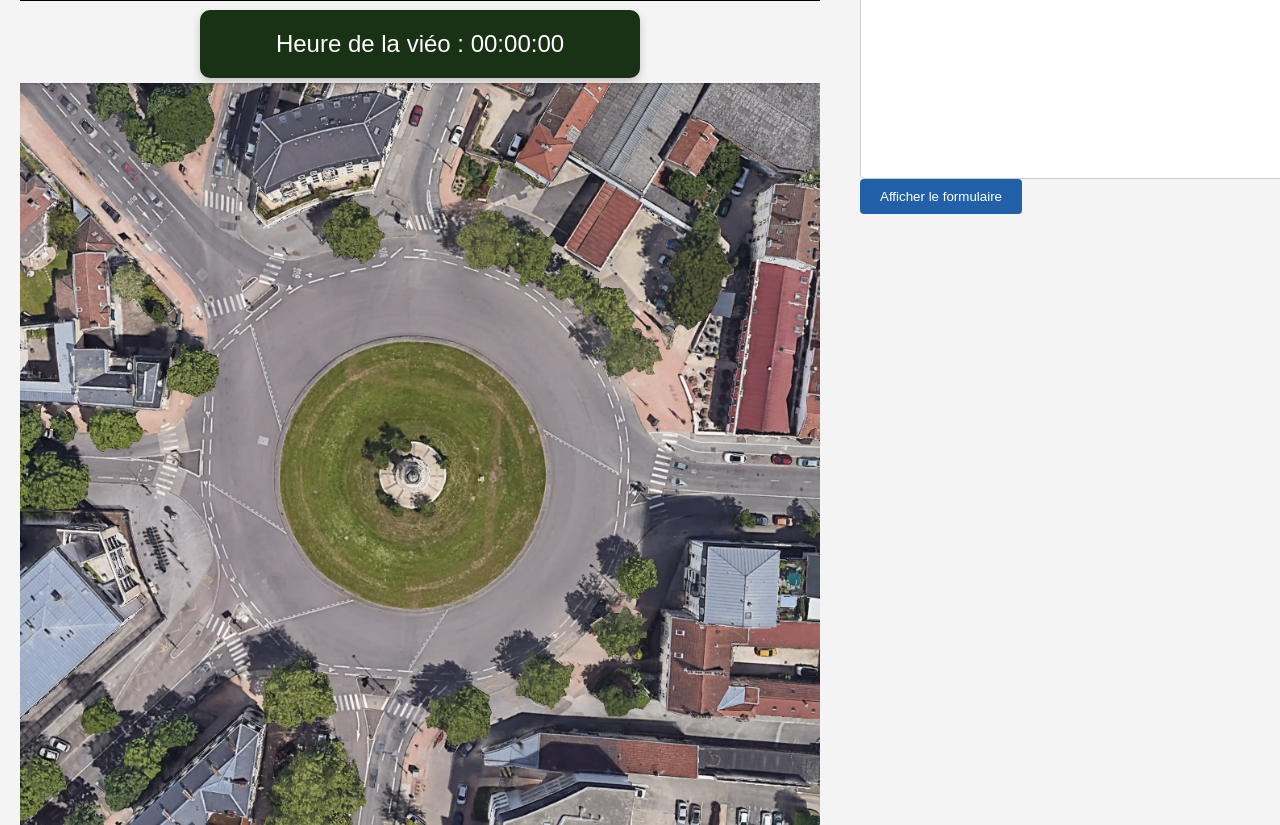
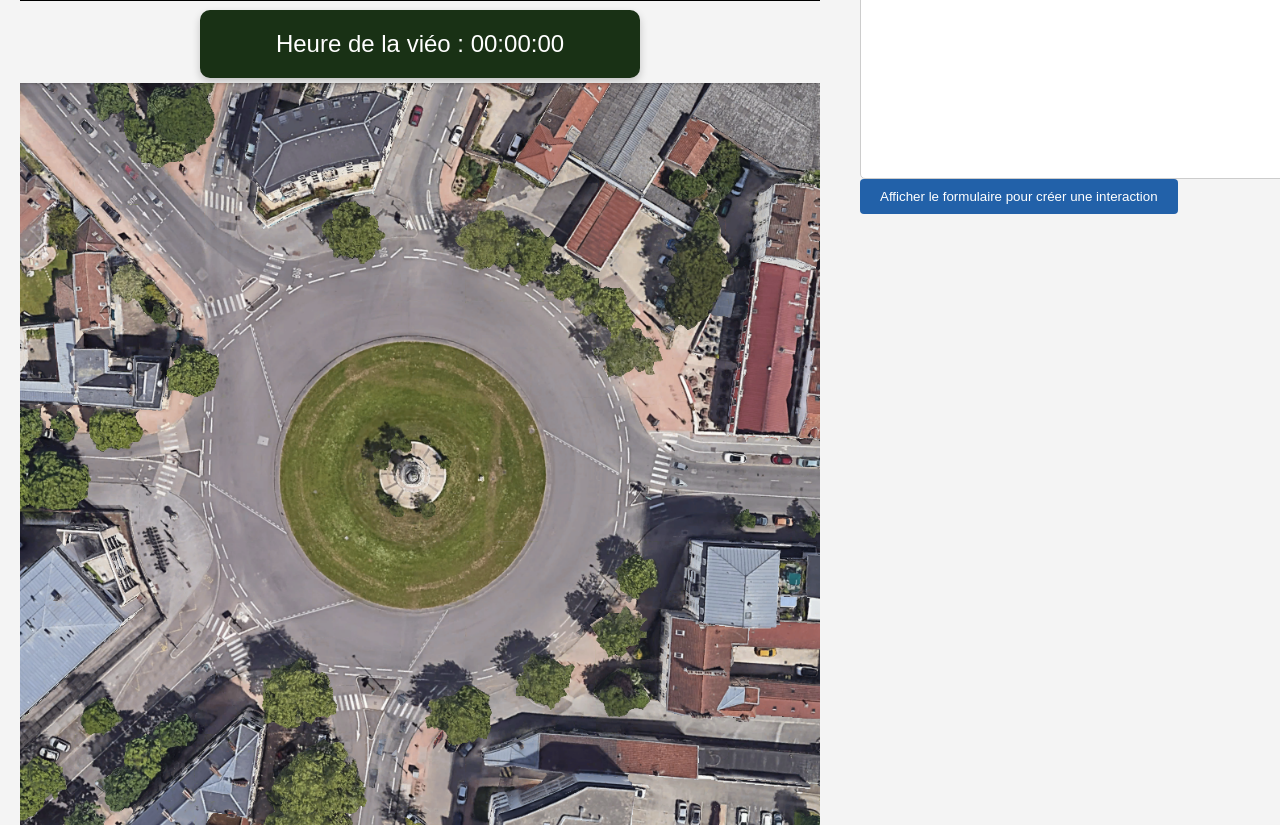
Before and after one commit to JustincGuechi/30octobre, a Flask app: page / in a window 1280 px wide; the page is wider, and only the part inside the window is pictured. Shown: the part 717-1542 px from the top of that part. Run offline with Flask 3, Linux system fonts and the light colour scheme; the visitor is signed in with stand-in values (Sample User, id 1).

Commit message:
petite modif affichage

```diff
--- a/templates/index.html
+++ b/templates/index.html
@@ -82,15 +82,15 @@
             <div id="filteredInteractions">
                 <!-- Les interactions filtrées seront affichées ici -->
             </div>
-            <button id="afficherForm">Afficher le formulaire</button>
+            <button id="afficherForm">Afficher le formulaire pour créer une interaction</button>
 <!-- Div contenant le formulaire -->
     <div id="monForm" style="display: none;">
         <form id="interactionForm">
             <div class="creat-details">
-                <li class="time-code-debut-type">Time-Code Début: <input type="text" name="newstart_time" value=""></li>
-                <li class="time-code-fin-type">Time-Code Fin: <input type="text" name="newend_time" value=""></li>
-                <li class="interaction-type">Interaction: <input type="text" name="newinteraction" value=""></li>
-                <li class="usager-1">Usager 1: </li>
+                <li class="time-code-debut-type">Heure de début: <input type="text" name="newstart_time" value=""></li>
+                <li class="time-code-fin-type">Heure de fin: <input type="text" name="newend_time" value=""></li>
+                <li class="interaction-type">Type d'interaction: <input type="text" name="newinteraction" value=""></li>
+                <li class="usager-1">Usager: </li>
                 <select id="userIDSelect">
                     <option value="">Tous les ID</option>
                 </select>
```
